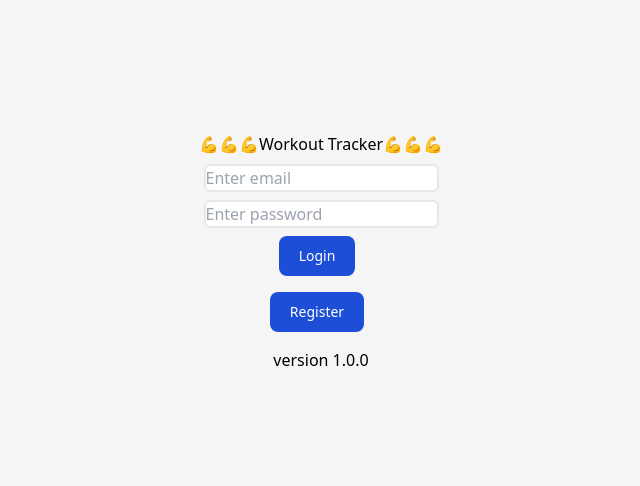
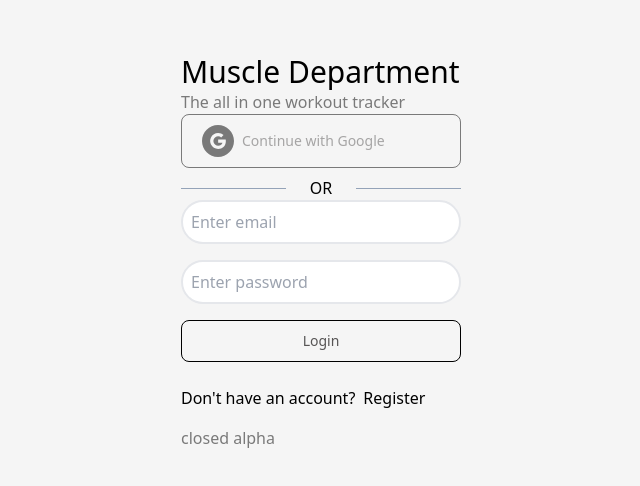
Before and after one commit to wecessary/workout-tracker, a React (Vite) app: page / in a window 1280 px wide. Shown: the part 148-634 px from the top of the page, without its empty margins (319-959 px from the left). Built offline with nearby package versions, Linux system fonts and the light colour scheme; no server answers.

Commit message:
improve login and register (#46)

```diff
--- a/src/App.tsx
+++ b/src/App.tsx
@@ -3,6 +3,7 @@ import { BrowserRouter, Route, Routes } from "react-router-dom";
 import ProtectedContentLayout from "./components/ProtectedContentLayout";
 import AuthContextProvider from "./context/AuthContext";
 import Analytics from "./pages/AnalyticsPage";
+import GetStartedPage from "./pages/GetStartedPage";
 import LoginPage from "./pages/LoginPage";
 import RegisterPage from "./pages/RegisterPage";
 import Settings from "./pages/SettingsPage";
@@ -19,6 +20,7 @@ const App = () => {
         <BrowserRouter>
           <Routes>
             <Route element={<UnprotectedRoutes />}>
+              <Route path="/get-started" element={<GetStartedPage />}></Route>
               <Route path="/" element={<LoginPage />}></Route>
               <Route path="/register" element={<RegisterPage />}></Route>
             </Route>
--- a/src/components/Button.tsx
+++ b/src/components/Button.tsx
@@ -7,7 +7,7 @@ interface ButtonProps extends ComponentPropsWithoutRef<"button"> {
 
 const Button = forwardRef(
   (
-    { children, onClick, variant, localStyling }: ButtonProps,
+    { children, onClick, variant, localStyling, disabled }: ButtonProps,
     ref?: ForwardedRef<HTMLButtonElement>
   ) => {
     const primary =
@@ -16,7 +16,7 @@ const Button = forwardRef(
       "text-white bg-slate-400 hover:bg-slate-800 focus:ring-4 focus:ring-blue-300 font-medium rounded-lg text-sm px-5 py-2.5 mr-2 mb-2 dark:bg-blue-600 dark:hover:bg-blue-700 focus:outline-none dark:focus:ring-blue-800";
 
     const outline =
-      "text-[#575555] bg-transparent border border-black hover:bg-[#C8C8C8] font-medium rounded-lg text-sm px-5 py-2.5 mr-2 mb-2 dark:bg-blue-600 dark:hover:bg-blue-700 focus:outline-none dark:focus:ring-blue-800";
+      "disabled:opacity-50 disabled:hover:bg-transparent text-[#575555] bg-transparent border border-black hover:bg-[#C8C8C8] font-medium rounded-lg text-sm px-5 py-2.5  mb-2 dark:bg-blue-600 dark:hover:bg-blue-700 focus:outline-none dark:focus:ring-blue-800";
 
     const transparent =
       "text-sm shadow-md rounded-md bg-white p-4 hover:bg-slate-100 focus:ring-4 focus:ring-blue-300";
@@ -26,6 +26,7 @@ const Button = forwardRef(
     const buttonTypes = { primary, secondary, transparent, listGroup, outline };
     return (
       <button
+        disabled={disabled}
         ref={ref}
         onClick={onClick}
         className={(variant && buttonTypes[variant]) + " " + localStyling}
--- a/src/components/Icons.tsx
+++ b/src/components/Icons.tsx
@@ -169,3 +169,22 @@ export const Chevron = () => {
     </svg>
   );
 };
+
+export const Google = () => {
+  return (
+    <svg
+      width="32"
+      height="32"
+      viewBox="0 0 32 32"
+      fill="none"
+      xmlns="http://www.w3.org/2000/svg"
+    >
+      <path
+        fill-rule="evenodd"
+        clip-rule="evenodd"
+        d="M16 0C24.8366 0 32 7.16344 32 16C32 24.8366 24.8366 32 16 32C7.16344 32 0 24.8366 0 16C0 7.16344 7.16344 0 16 0ZM19.2078 12.3782C18.3787 11.5855 17.3241 11.1818 16.1496 11.1818C14.066 11.1818 12.3026 12.589 11.6735 14.48C11.5135 14.96 11.4226 15.4727 11.4226 16C11.4226 16.5272 11.5132 17.04 11.6732 17.52C12.3023 19.4109 14.066 20.8181 16.1496 20.8181C17.226 20.8181 18.1426 20.5346 18.859 20.0546C19.7063 19.4873 20.2699 18.64 20.4554 17.64H16.1499V14.5455H23.6845C23.779 15.0691 23.8299 15.6146 23.8299 16.1818C23.8299 18.6182 22.9572 20.6691 21.4445 22.0619C20.1208 23.2837 18.3096 24 16.1496 24C13.0223 24 10.3169 22.2072 9.00049 19.5927C8.45867 18.5127 8.1499 17.2909 8.1499 16C8.1499 14.709 8.45899 13.4872 9.00081 12.4072C10.3172 9.79268 13.0223 8 16.1496 8C18.306 8 20.1169 8.79273 21.5023 10.0836L19.2078 12.3782Z"
+        fill="black"
+      />
+    </svg>
+  );
+};
--- /dev/null
+++ b/src/pages/GetStartedPage.tsx
@@ -0,0 +1,26 @@
+import Button from "../components/Button";
+
+const GetStartedPage = () => {
+  // @ts-ignore
+  const hero = new URL("../assets/renaissant-man.png", import.meta.url);
+
+  return (
+    <>
+      <div className="h-screen flex flex-col items-center gap-5">
+        <img src={String(hero)} className="h-[40vh] rounded-md mt-10" />
+        <h1 className="text-3xl font-bold">Muscle Department</h1>
+        <h1> The all in one workout tracker</h1>
+        <Button variant="outline" localStyling="w-52">
+          Get Started
+        </Button>
+        <div>
+          <p>
+            Already have an account?<Button> Login</Button>
+          </p>
+        </div>
+      </div>
+    </>
+  );
+};
+
+export default GetStartedPage;
--- a/src/pages/LoginPage.tsx
+++ b/src/pages/LoginPage.tsx
@@ -1,5 +1,7 @@
 import React, { FormEvent, useState } from "react";
 import { Link, useNavigate } from "react-router-dom";
+import Button from "../components/Button";
+import { Google } from "../components/Icons";
 import { loginEmailPassword } from "../firebae/firebase";
 
 const LoginPage = () => {
@@ -15,17 +17,31 @@ const LoginPage = () => {
 
   return (
     <>
-      <form
-        onSubmit={handleSubmit}
-        className="h-screen flex flex-col justify-center items-center gap-2"
+      <div className="h-screen flex flex-col justify-center items-center">
+        <div className="w-[280px] flex flex-col">
+          <h1 className="text-3xl">Muscle Department</h1>
+          <p className="opacity-50 ">The all in one workout tracker</p>
+          <Button
+            variant="outline"
+            localStyling="flex items-center px-2"
+            disabled={true}
           >
-        <h1>💪💪💪Workout Tracker💪💪💪</h1>
+            <Google />
+            <span className="ml-2">Continue with Google</span>
+          </Button>
+          <div className="flex gap-6 items-center">
+            <span className="border-t w-[40%] border-slate-400"></span>
+            <span>OR</span>
+            <span className="border-t w-[40%] border-slate-400"></span>
+          </div>
+        </div>
+        <form onSubmit={handleSubmit} className="flex flex-col w-[280px] gap-4">
           <input
             type="email"
             placeholder="Enter email"
             value={email}
             onChange={(e) => setEmail(e.target.value)}
-          className="border-2 rounded-md"
+            className="border-2 rounded-3xl py-2 px-2"
             required
           />
           <input
@@ -33,22 +49,25 @@ const LoginPage = () => {
             value={password}
             onChange={(e) => setPassword(e.target.value)}
             placeholder="Enter password"
-          className="border-2 rounded-md"
+            className="border-2 rounded-3xl py-2 px-2"
             required
           />
-        <button
+          <Button
             type="submit"
+            variant="outline"
             className="text-white bg-blue-700 hover:bg-blue-800 focus:ring-4 focus:ring-blue-300 font-medium rounded-lg text-sm px-5 py-2.5 mr-2 mb-2 dark:bg-blue-600 dark:hover:bg-blue-700 focus:outline-none dark:focus:ring-blue-800"
           >
             Login
-        </button>
-        <Link to="/register">
-          <button className="text-white bg-blue-700 hover:bg-blue-800 focus:ring-4 focus:ring-blue-300 font-medium rounded-lg text-sm px-5 py-2.5 mr-2 mb-2 dark:bg-blue-600 dark:hover:bg-blue-700 focus:outline-none dark:focus:ring-blue-800">
+          </Button>
+          <div>
+            Don't have an account?
+            <Link to="/register" className="ml-2 hover:underline">
               Register
-          </button>
             </Link>
-        <span>version 1.0.0</span>
+          </div>
+          <span className="opacity-50">closed alpha</span>
         </form>
+      </div>
     </>
   );
 };
--- a/src/pages/RegisterPage.tsx
+++ b/src/pages/RegisterPage.tsx
@@ -1,10 +1,12 @@
 import React, { FormEvent, useState } from "react";
 import { useNavigate } from "react-router-dom";
+import Button from "../components/Button";
 import { registerEmailPassword } from "../firebae/firebase";
 
 const RegisterPage = () => {
   const [email, setEmail] = useState("");
   const [password, setPassword] = useState("");
+  const [confirmPw, setConfirmPw] = useState("");
   const [name, setName] = useState("");
   const navigate = useNavigate();
 
@@ -14,19 +16,19 @@ const RegisterPage = () => {
     navigate("/tracker-page");
   }
 
+  const pwNotMatch =
+    password && confirmPw && password !== confirmPw ? true : false;
   return (
     <>
-      <form
-        onSubmit={handleSubmit}
-        className="h-screen flex flex-col justify-center items-center gap-2"
-      >
-        <h1>Register an account to record your 💪</h1>
+      <div className="h-screen flex flex-col justify-center items-center">
+        <form onSubmit={handleSubmit} className="w-[280px] flex flex-col gap-2">
+          <h1 className="text-xl">Register at Muscle Department</h1>
           <input
             type="email"
             placeholder="Enter email"
             value={email}
             onChange={(e) => setEmail(e.target.value)}
-          className="border-2 rounded-md"
+            className="border-2 rounded-3xl px-1 py-2"
             required
           />
           <input
@@ -34,25 +36,35 @@ const RegisterPage = () => {
             value={password}
             onChange={(e) => setPassword(e.target.value)}
             placeholder="Enter password"
-          className="border-2 rounded-md"
+            className="border-2 rounded-3xl px-1 py-2"
             required
           />
+          <input
+            type="password"
+            value={confirmPw}
+            onChange={(e) => setConfirmPw(e.target.value)}
+            placeholder="Confirm password"
+            className="border-2 w-full rounded-3xl px-1 py-2"
+            required
+          />
+          {pwNotMatch && (
+            <span className=" text-red-300 ">Password does not match</span>
+          )}
+
           <span>What should we call you?</span>
           <input
             type="text"
             value={name}
             onChange={(e) => setName(e.target.value)}
             placeholder="Enter you name"
-          className="border-2 rounded-md"
+            className="border-2 rounded-3xl px-1 py-2"
             required
           />
-        <button
-          type="submit"
-          className="text-white bg-blue-700 hover:bg-blue-800 focus:ring-4 focus:ring-blue-300 font-medium rounded-lg text-sm px-5 py-2.5 mr-2 mb-2 dark:bg-blue-600 dark:hover:bg-blue-700 focus:outline-none dark:focus:ring-blue-800"
-        >
+          <Button variant="outline" disabled={pwNotMatch} type="submit">
             Register
-        </button>
+          </Button>
         </form>
+      </div>
     </>
   );
 };
--- a/src/pages/SettingsPage.tsx
+++ b/src/pages/SettingsPage.tsx
@@ -1,5 +1,12 @@
+import Button from "../components/Button";
+import { logOut } from "../firebae/firebase";
+
 const Settings = () => {
-  return <div> Settings Page</div>;
+  return (
+    <div>
+      <Button onClick={logOut}>Log out</Button>
+    </div>
+  );
 };
 
 export default Settings;
```
Also changed, not shown: src/assets/renaissant-man.png (added). Lines whose indentation alone changed are shown as unchanged.
